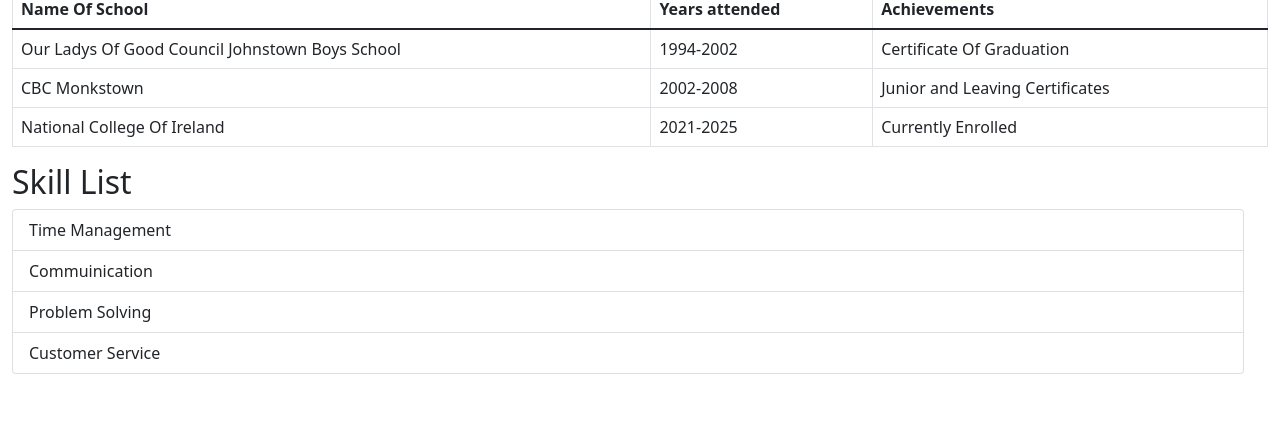
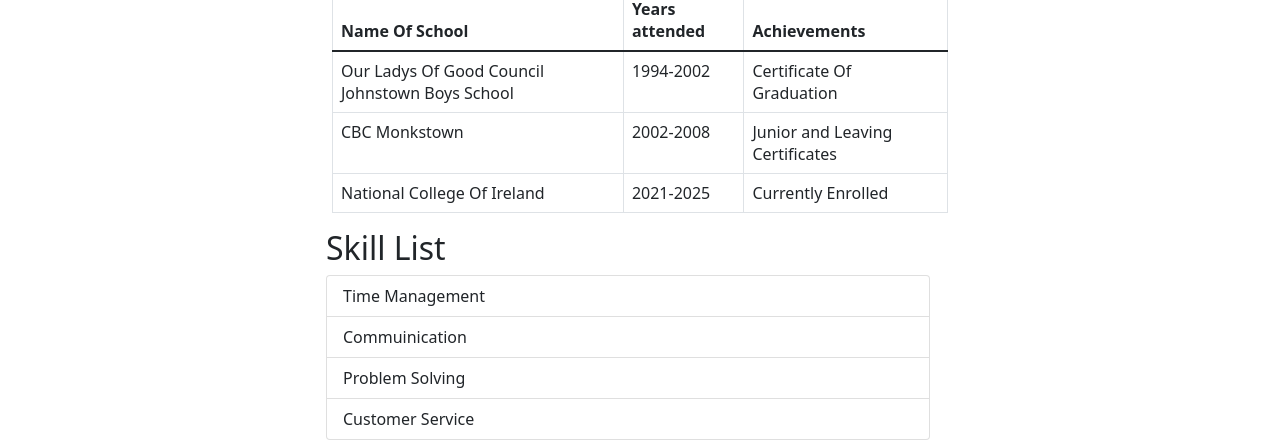
Before and after one commit to Conor-T-Lynch/WK-5-Labwork, a plain HTML site: page index.html in a window 1280 px wide. Shown: the part 562-1002 px from the top of the page. Before the commit the page ends 936 px from the top, so only its background shows below. Drawn offline with nearby package versions, Linux system fonts and the light colour scheme.

Commit message:
Update index.html

```diff
--- a/index.html
+++ b/index.html
@@ -3,14 +3,14 @@
 <html lang="en">
 
      <head>
-
+          <!-- title of webpage here -->
 	  <title>WK 5 Lab Exercise</title>
 
 	 <meta charset="utf-8">
      <meta name="viewport" content="width=device-width, initial-scale=1">
-
+          <!-- bootstrap link -->
      <link href="https://cdn.jsdelivr.net/npm/bootstrap@5.1.3/dist/css/bootstrap.min.css" rel="stylesheet" integrity="sha384-1BmE4kWBq78iYhFldvKuhfTAU6auU8tT94WrHftjDbrCEXSU1oBoqyl2QvZ6jIW3" crossorigin="anonymous">
-
+          <!-- link to my css -->
      <link rel="stylesheet" href="style.css"/>
 
 
@@ -37,7 +37,7 @@
          <img src="Avatar.png" class="mx-auto d-block" alt="image of an avatar" width="400" height="400">
          <!-- row of 2 cols -->
          <div class="row">
-             <div class="col-lg-12">
+             <div class="col-lg-6 mx-auto">
 		 <!-- header -->
 			 	<h1>Table Of Education</h1>
 
@@ -70,7 +70,7 @@
 
 	         </div>
 			 <div class="row">
-			 <div class="col-lg-12">
+			 <div class="col-lg-6 mx-auto">
 		<!-- header -->
 			 <h2>Skill List</h2>
 			 <ul class="list-group">
```
